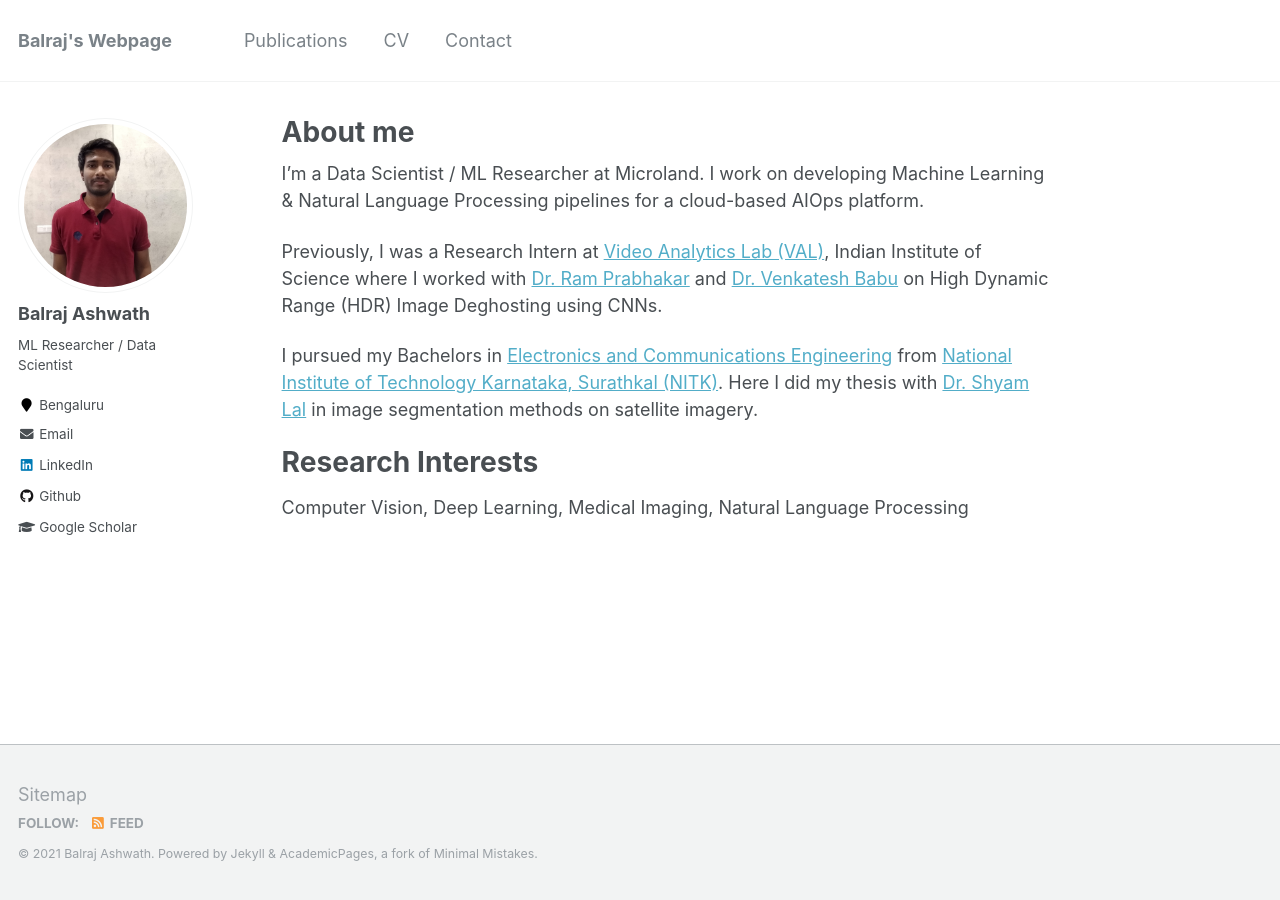
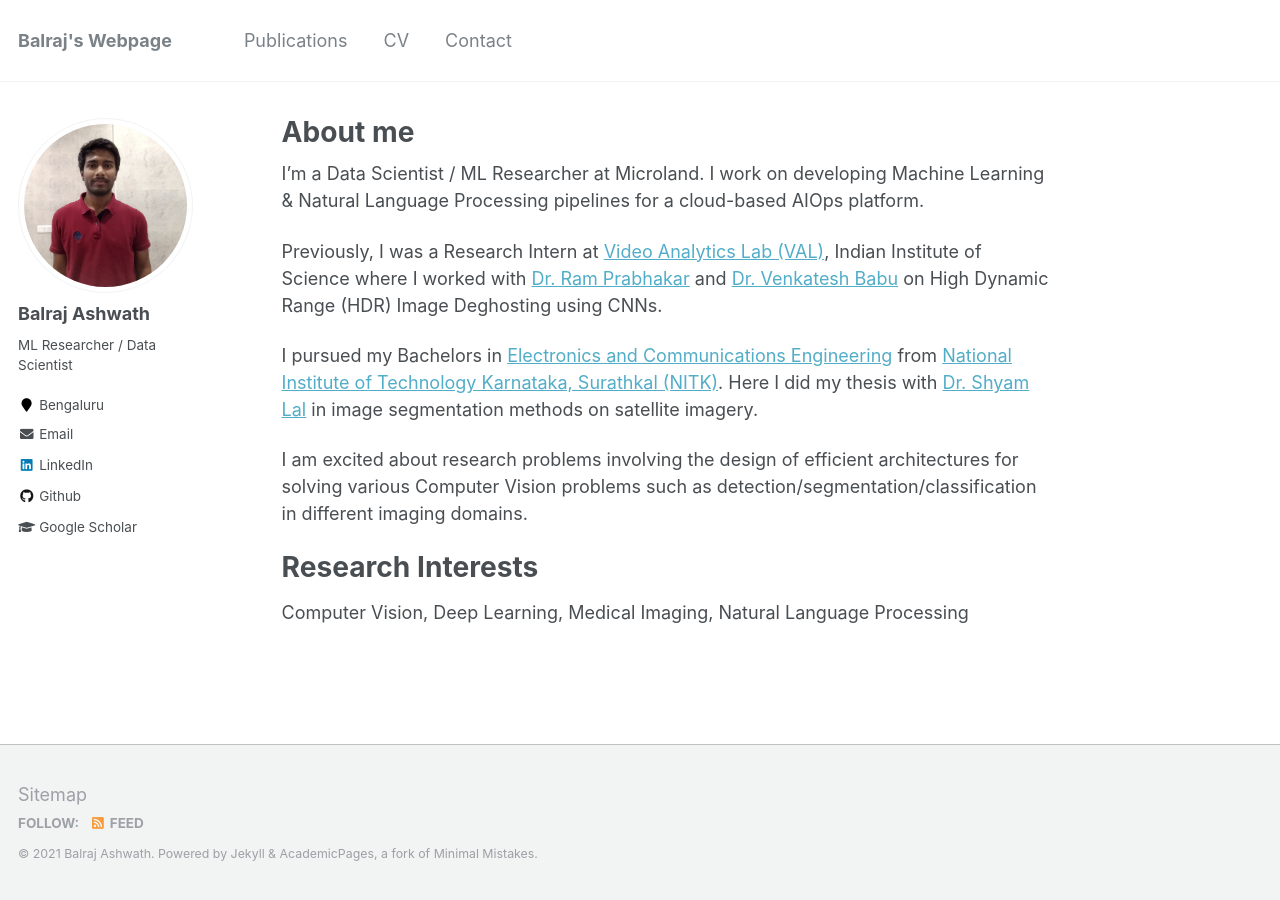
Before and after one commit to BalrajAshwath/BalrajAshwath.github.io, a Jekyll site: the page built from _pages/about.md, in a window 1280 px wide. Built offline with Jekyll 4.4.1, drawn with Linux system fonts in a browser that asks for light colours.

Commit message:
Update about.md

```diff
--- a/_pages/about.md
+++ b/_pages/about.md
@@ -14,6 +14,8 @@ Previously, I was a Research Intern at [Video Analytics Lab (VAL)](https://val.c
 
 I pursued my Bachelors in [Electronics and Communications Engineering](https://ece.nitk.ac.in/) from [National Institute of Technology Karnataka, Surathkal (NITK)](https://www.nitk.ac.in/). Here I did my thesis with [Dr. Shyam Lal](https://ece.nitk.ac.in/faculty/shyam-lal) in image segmentation methods on satellite imagery.
 
+I am excited about research problems involving the design of efficient architectures for solving various Computer Vision problems such as detection/segmentation/classification in different imaging domains.
+
 Research Interests
 ==================
 Computer Vision, Deep Learning, Medical Imaging, Natural Language Processing
```
